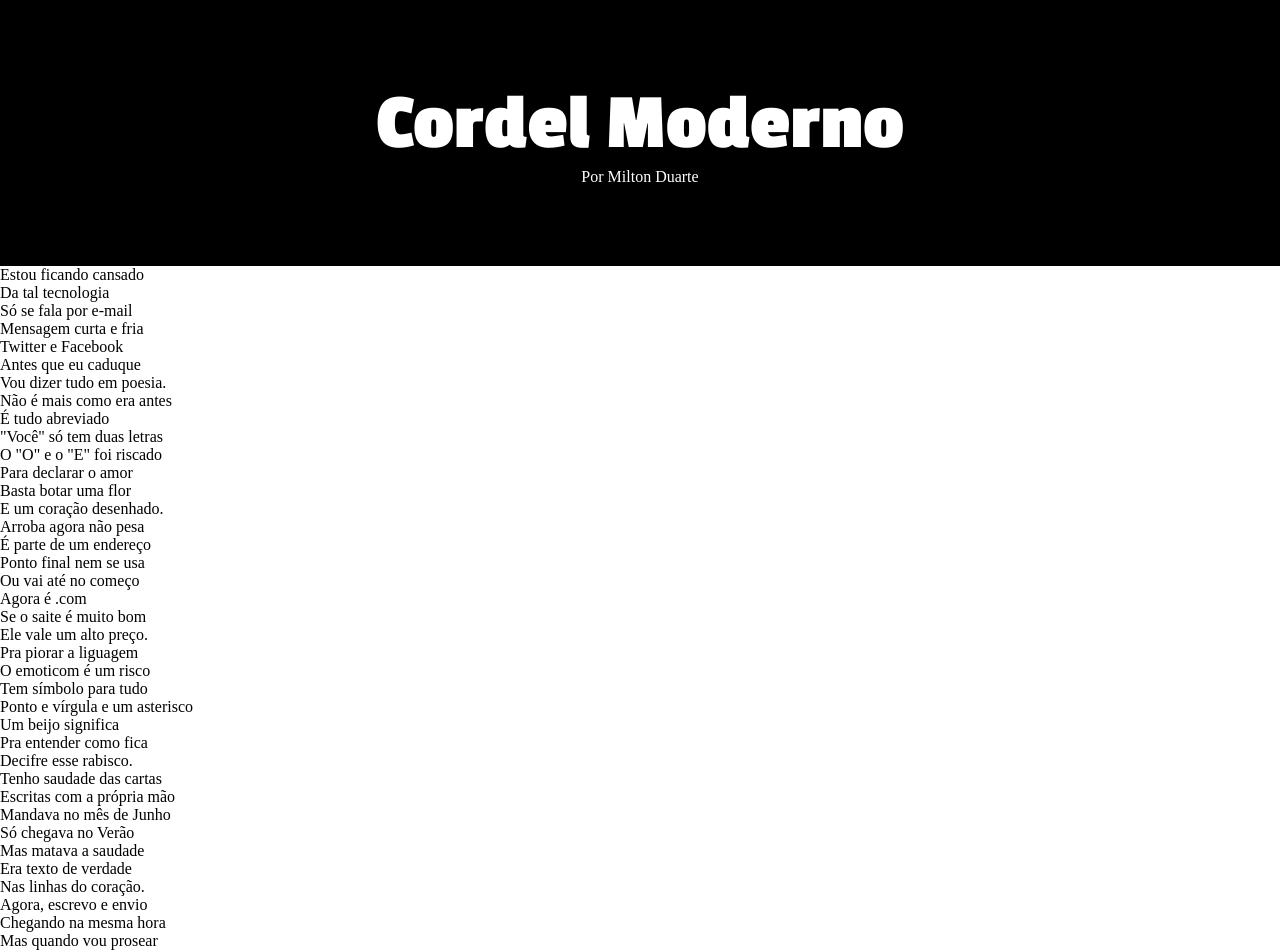
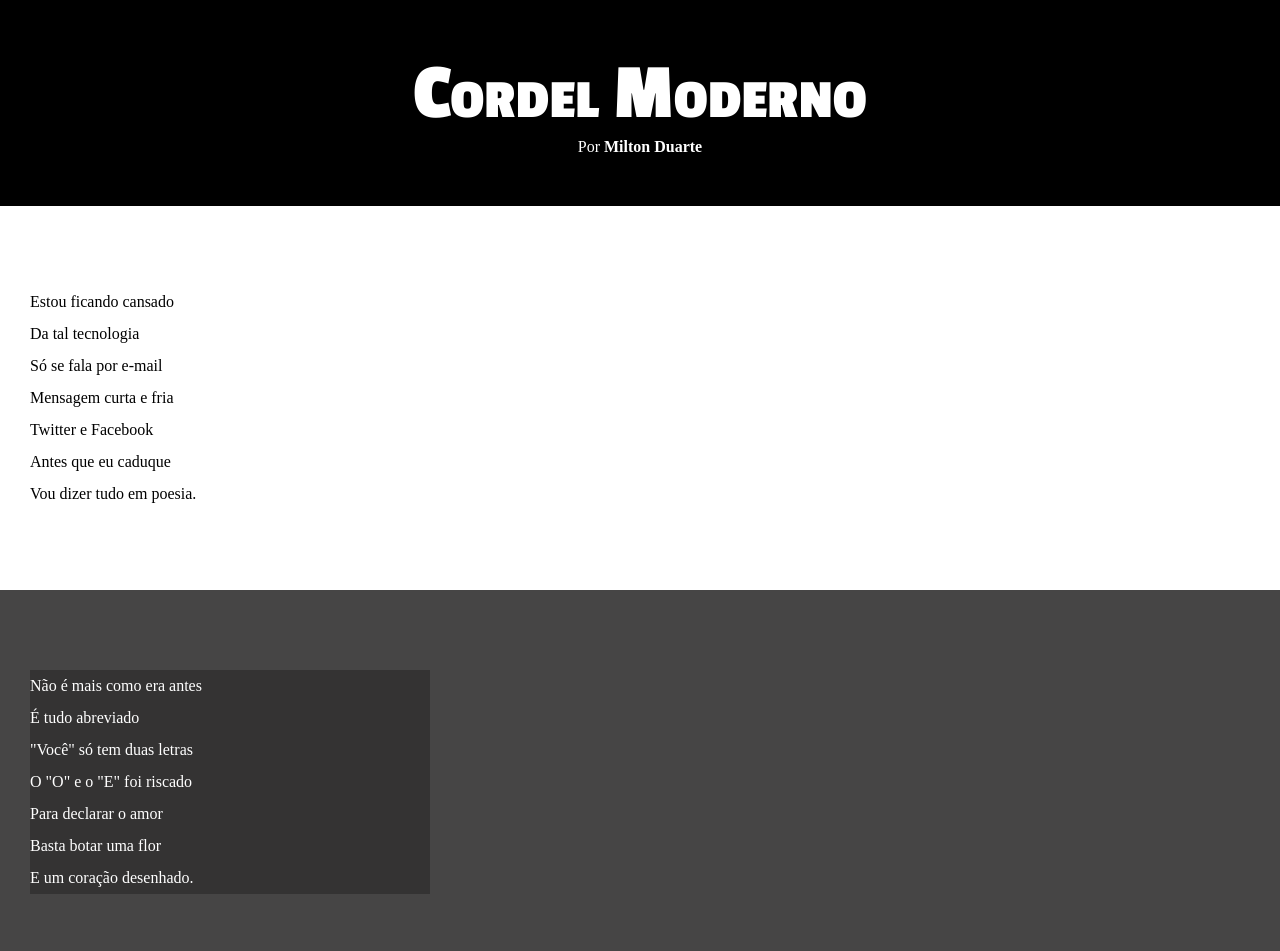
Before and after one commit to samucarafi/HTML-E-CSS, a plain HTML site: page DESAFIOS/Projeto-cordel/Projeto-cordel.html in a window 1280 px wide. Shown: the top 951 px of the page. Drawn offline with Linux system fonts and the light colour scheme.

Commit message:
projeto cordel

```diff
--- a/DESAFIOS/Projeto-cordel/Projeto-cordel.html
+++ b/DESAFIOS/Projeto-cordel/Projeto-cordel.html
@@ -11,7 +11,7 @@
         <h1> Cordel Moderno</h1>
         <p>Por <a href="https://www.recantodasletras.com.br/poesias/3186743" target="_blank">Milton Duarte</a></p>
     </header>
-        <section>
+        <section class="normal">
             <p>Estou ficando cansado <br>
                 Da tal tecnologia <br>
                 Só se fala por e-mail <br>
@@ -20,7 +20,7 @@
                 Antes que eu caduque <br>
                 Vou dizer tudo em poesia.</p>
         </section>
-        <section>
+        <section class="imagem">
             <p>
                 Não é mais como era antes <br>
                 É tudo abreviado <br>
@@ -31,7 +31,7 @@
                 E um coração desenhado.
             </p>
         </section>
-        <section>
+        <section class="normal">
             <p>Arroba agora não pesa <br>
                 É parte de um endereço <br>
                 Ponto final nem se usa <br>
@@ -48,7 +48,7 @@
                 Pra entender como fica <br>
                 Decifre esse rabisco.</p>
         </section>
-        <section>
+        <section class="imagem">
             <p>Tenho saudade das cartas <br>
                 Escritas com a própria mão <br>
                 Mandava no mês de Junho <br>
@@ -57,7 +57,7 @@
                 Era texto de verdade <br>
                 Nas linhas do coração.</p>
         </section>
-        <section>
+        <section class="normal">
             <p>Agora, escrevo e envio <br>
                 Chegando na mesma hora <br>
                 Mas quando vou prosear <br>
--- a/DESAFIOS/Projeto-cordel/style.css
+++ b/DESAFIOS/Projeto-cordel/style.css
@@ -12,31 +12,58 @@
 
 * {
     margin: 0px;
+    padding: 0px;
+}
+html, body {
+    min-height: 100vh;
+    background-color: darkgray;
 }
 
 header {
     background-color: black;
     color: white;
-    padding-top: 80px;
-    padding-bottom: 80px;
+    text-align: center;
 }
-header a{
+a{
     color: white;
     text-decoration: none;
+    font-weight: bolder;
+}
+a:hover {
+    text-decoration: underline;
 }
 header > h1 {
-    text-align: center;
+    padding-top: 50px;
+    font-variant: small-caps;
     font-family: var(--fonte2) ;
     font-size: 5em;
 }
 header > p {
-    text-align: center;
+    padding-bottom: 50px;
+}
+section {
+    padding-top: 10vh;
+    padding-bottom: 10vh;
+    line-height: 2em;
+    padding-left: 30px;
+
+}
+section.normal {
+    background-color: white;
+    color: black;
+}
+section.imagem {
+    background-color: rgb(70, 69, 69);
+    color: white;
+}
+section.imagem > p {
+    background-color: rgba(0, 0, 0, 0.26);
+    width: 400px;
+
 }
 footer {
+    text-align: center;
     background-color: black;
     color: white;
+    padding: 10px;
 }
-footer a{
-    color: white;
-    text-decoration: none;
-}
```
